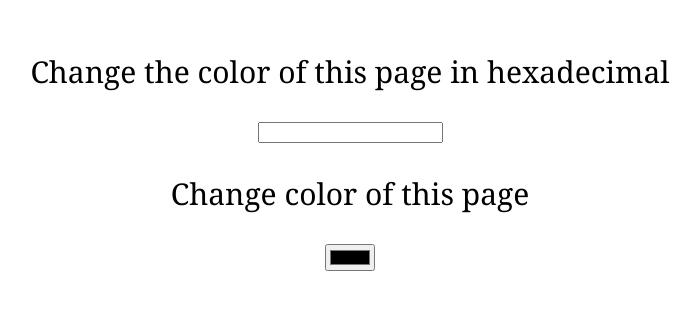
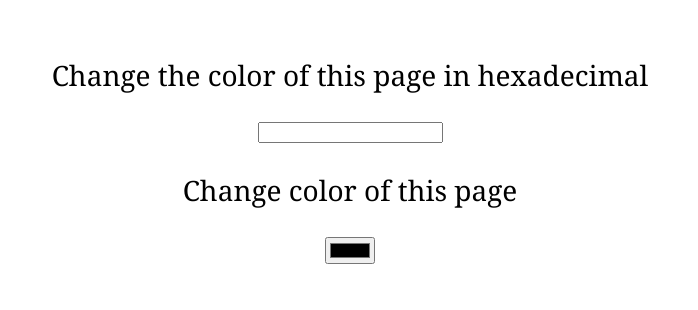
Before and after one commit to Lupitaglz/practica1, a plain HTML site: page index.html in a window 1280 px wide. Shown: the part 262-572 px from the top of the page, without its empty margins (290-988 px from the left). Drawn offline with Linux system fonts and the light colour scheme.

Commit message:
Ejercicio visto en clase, HTML, CSS y JavaScript

```diff
--- a/style.css
+++ b/style.css
@@ -7,5 +7,5 @@
 }
 p{
     font-family: Georgia, 'Times New Roman', Times, serif;
-    font-size: 30px;
+    font-size: 28px;
 }
```
Also changed, not shown: index.html (line endings or trailing spaces), script.js (line endings or trailing spaces).
